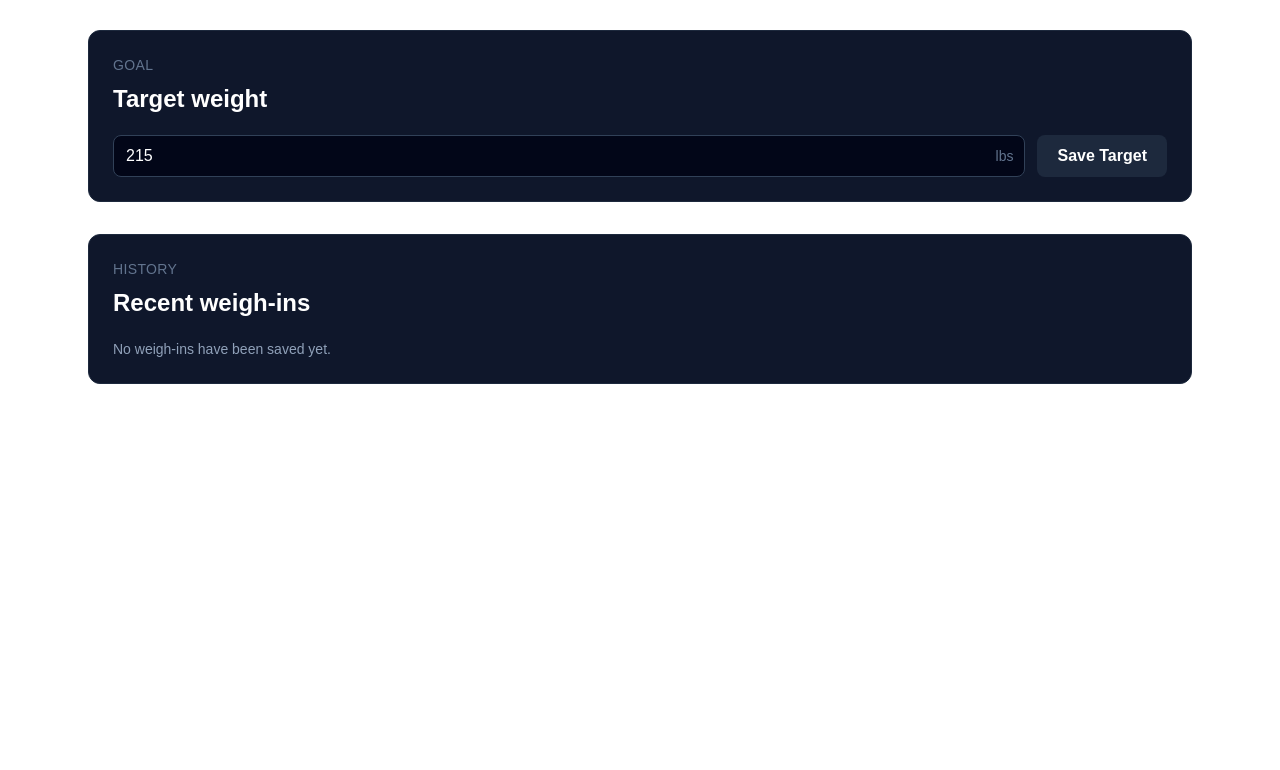
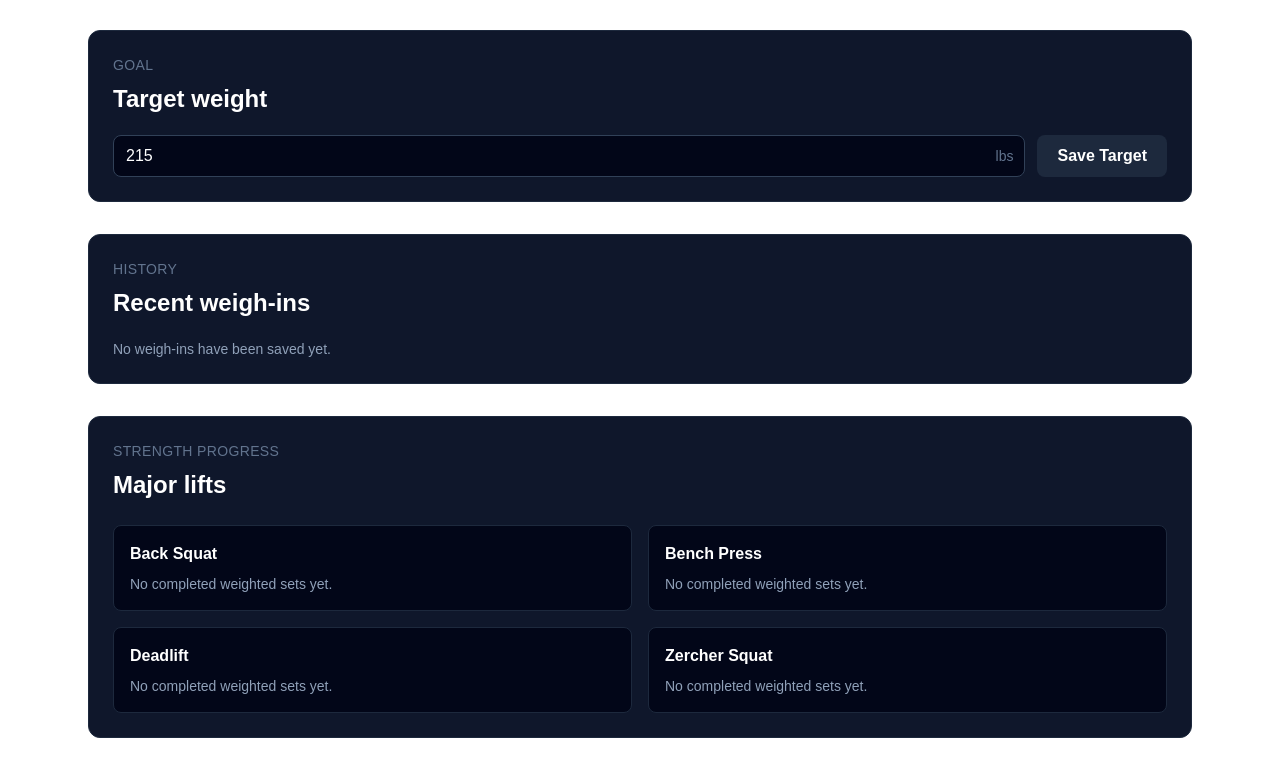
Before and after one commit to Shehu-Muhammad/lift-log, a Next.js app: page /progress in a window 1280 px wide. Shown: the part 807-1577 px from the top of the page. Before the commit the page ends 1223 px from the top, so only its background shows below. Built offline with nearby package versions, Linux system fonts and the light colour scheme.

Commit message:
added major-lift strength summaries

```diff
--- a/app/progress/page.tsx
+++ b/app/progress/page.tsx
@@ -1,4 +1,5 @@
 import BodyWeightTracker from '@/components/progress/BodyWeightTracker';
+import StrengthProgress from '@/components/progress/StrengthProgress';
 
 export default function ProgressPage() {
   return (
@@ -16,6 +17,10 @@ export default function ProgressPage() {
       </p>
 
       <BodyWeightTracker />
+
+      <div className='mt-8'>
+        <StrengthProgress />
+      </div>
     </section>
   );
 }
--- /dev/null
+++ b/components/progress/StrengthProgress.tsx
@@ -0,0 +1,96 @@
+'use client';
+
+import { useEffect, useState } from 'react';
+import { getWorkoutLogs } from '@/lib/storage/workoutLogs';
+import {
+  getStrengthProgress,
+  type StrengthProgressItem,
+} from '@/lib/workouts/strengthProgress';
+
+export default function StrengthProgress() {
+  const [items, setItems] = useState<StrengthProgressItem[]>([]);
+  const [isLoading, setIsLoading] = useState(true);
+
+  useEffect(() => {
+    setItems(getStrengthProgress(getWorkoutLogs()));
+    setIsLoading(false);
+  }, []);
+
+  if (isLoading) {
+    return <p className='mt-5 text-sm text-slate-400'>Loading strength data...</p>;
+  }
+
+  return (
+    <section className='rounded-xl border border-slate-800 bg-slate-900 p-6'>
+      <p className='text-sm font-medium uppercase tracking-wide text-slate-500'>
+        Strength progress
+      </p>
+
+      <h2 className='mt-2 text-2xl font-bold text-white'>
+        Major lifts
+      </h2>
+
+      <div className='mt-6 grid gap-4 sm:grid-cols-2'>
+        {items.map((item) => (
+          <article
+            key={item.exerciseId}
+            className='rounded-lg border border-slate-800 bg-slate-950 p-4'
+          >
+            <div className='flex items-start justify-between gap-3'>
+              <div>
+                <h3 className='font-semibold text-white'>
+                  {item.exerciseName}
+                </h3>
+
+                {item.currentBestWeight !== undefined ? (
+                  <>
+                    <p className='mt-2 text-2xl font-bold text-white'>
+                      {item.currentBestWeight} lbs
+                    </p>
+
+                    <p className='mt-1 text-sm text-slate-400'>
+                      {item.currentBestReps ?? 0} reps
+                    </p>
+                  </>
+                ) : (
+                  <p className='mt-2 text-sm text-slate-400'>
+                    No completed weighted sets yet.
+                  </p>
+                )}
+              </div>
+
+              {item.weightChange !== undefined && (
+                <span
+                  className={`rounded-full px-3 py-1 text-xs font-semibold ${
+                    item.weightChange > 0
+                      ? 'bg-green-950 text-green-300'
+                      : item.weightChange < 0
+                        ? 'bg-amber-950 text-amber-300'
+                        : 'bg-slate-800 text-slate-300'
+                  }`}
+                >
+                  {item.weightChange > 0
+                    ? `+${item.weightChange} lbs`
+                    : item.weightChange < 0
+                      ? `${item.weightChange} lbs`
+                      : 'No change'}
+                </span>
+              )}
+            </div>
+
+            {item.completedAt && (
+              <p className='mt-3 text-xs text-slate-500'>
+                Latest: {' '}
+                {new Date(item.completedAt).toLocaleDateString('en-US', {
+                  month: 'short',
+                  day: 'numeric',
+                  year: 'numeric',
+                })}
+              </p>
+            )}
+          </article>
+        ))}
+      </div>
+    </section>
+  );
+}
--- /dev/null
+++ b/lib/workouts/strengthProgress.ts
@@ -0,0 +1,115 @@
+import type { WorkoutLog } from '@/types/workoutLog';
+
+export type StrengthProgressItem = {
+  exerciseId: string;
+  exerciseName: string;
+  currentBestWeight?: number;
+  previousBestWeight?: number;
+  weightChange?: number;
+  currentBestReps?: number;
+  completedAt?: string;
+};
+
+const trackedExercises = [
+  { id: 'back-squat', name: 'Back Squat' },
+  { id: 'bench-press', name: 'Bench Press' },
+  { id: 'deadlift', name: 'Deadlift' },
+  { id: 'zercher-squat', name: 'Zercher Squat' },
+];
+
+function getBestWeightForExercise(
+  log: WorkoutLog,
+  exerciseId: string,
+): {
+  weight?: number;
+  reps?: number;
+} | undefined {
+  const exercise = log.exercises.find(
+    (currentExercise) => currentExercise.exerciseId === exerciseId,
+  );
+
+  if (!exercise) {
+    return undefined;
+  }
+
+  const weightedSets = exercise.sets.filter(
+    (set) =>
+      set.completed &&
+      set.weight !== undefined &&
+      set.reps !== undefined,
+  );
+
+  if (weightedSets.length === 0) {
+    return undefined;
+  }
+
+  const bestSet = weightedSets.reduce((best, current) => {
+    if ((current.weight ?? 0) > (best.weight ?? 0)) {
+      return current;
+    }
+
+    if (
+      current.weight === best.weight &&
+      (current.reps ?? 0) > (best.reps ?? 0)
+    ) {
+      return current;
+    }
+
+    return best;
+  });
+
+  return {
+    weight: bestSet.weight,
+    reps: bestSet.reps,
+  };
+}
+
+export function getStrengthProgress(
+  logs: WorkoutLog[],
+): StrengthProgressItem[] {
+  return trackedExercises.map((trackedExercise) => {
+    const matchingPerformances = logs
+      .map((log) => {
+        const performance = getBestWeightForExercise(
+          log,
+          trackedExercise.id,
+        );
+
+        if (!performance) {
+          return undefined;
+        }
+
+        return {
+          ...performance,
+          completedAt: log.completedAt,
+        };
+      })
+      .filter(
+        (
+          performance,
+        ): performance is {
+          weight: number;
+          reps: number;
+          completedAt: string;
+        } =>
+          performance?.weight !== undefined &&
+          performance.reps !== undefined,
+      );
+
+    const current = matchingPerformances[0];
+    const previous = matchingPerformances[1];
+
+    return {
+      exerciseId: trackedExercise.id,
+      exerciseName: trackedExercise.name,
+      currentBestWeight: current?.weight,
+      previousBestWeight: previous?.weight,
+      weightChange:
+        current && previous
+          ? current.weight - previous.weight
+          : undefined,
+      currentBestReps: current?.reps,
+      completedAt: current?.completedAt,
+    };
+  });
+}
```
